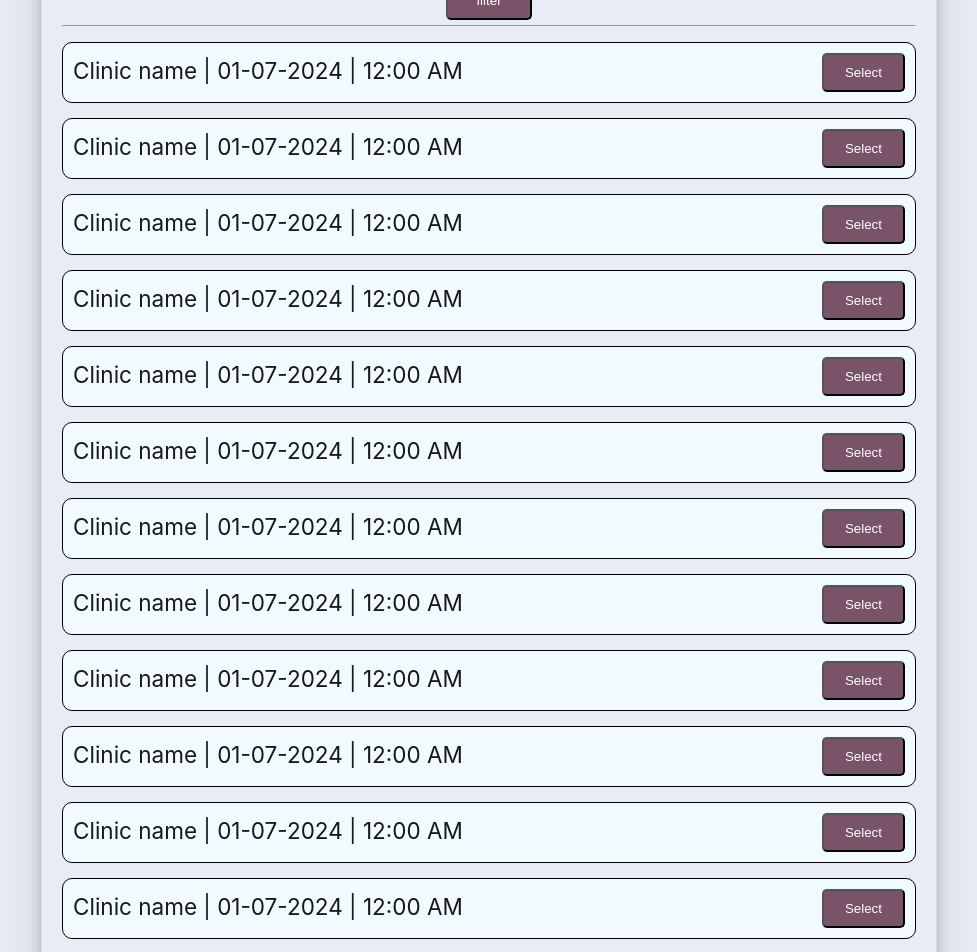
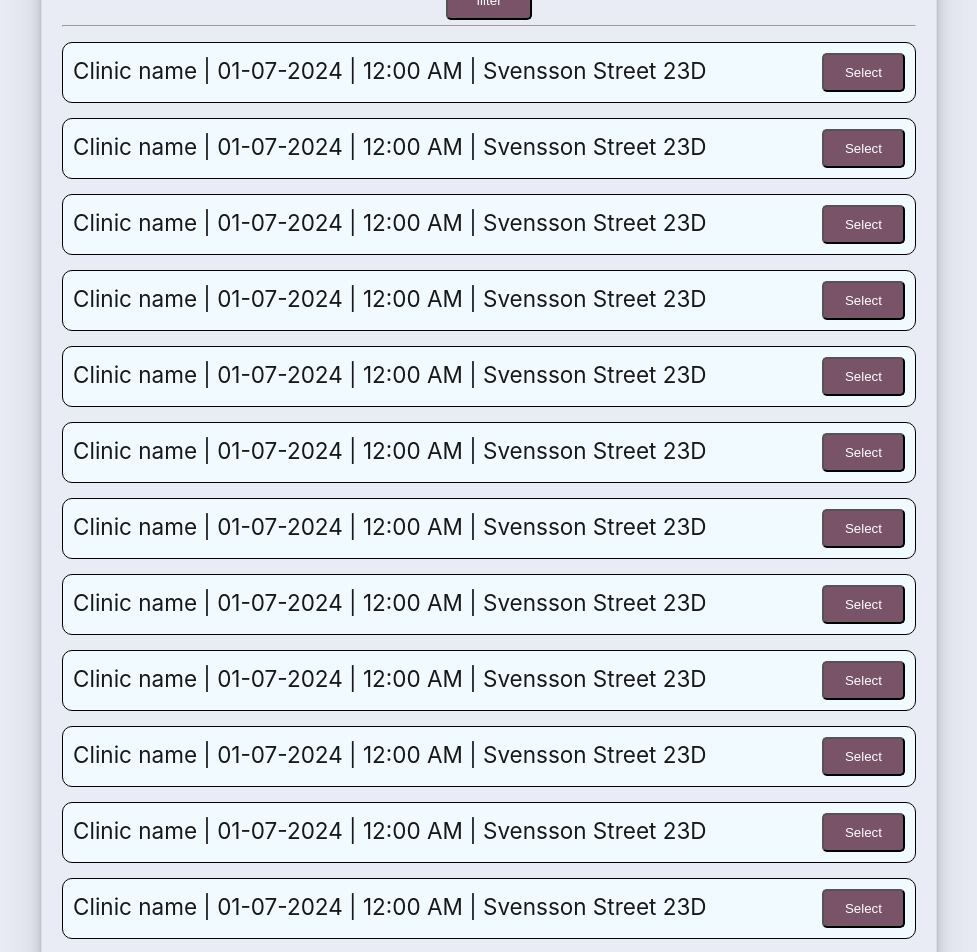
Before and after one commit to gusalzib/Distributed-Systems---Dental-Health-Care-System, a Vue app in the folder dentalHeathcareSystem/client_patient/: page /new/appointment in a window 1280 px wide. Shown: the part 280-1232 px from the top of the page, without its empty margins (151-1128 px from the left). Built offline with nearby package versions, Linux system fonts and the light colour scheme; no server answers.

Commit message:
#18 add instructions box to home.vue

```diff
--- a/dentalHeathcareSystem/client_patient/src/assets/base.css
+++ b/dentalHeathcareSystem/client_patient/src/assets/base.css
@@ -74,7 +74,7 @@
 
 body {
   min-height: 100vh;
-  color: var(--color-text);
+  /* color: var(--color-text); */
   background: var(--body-bg);
   transition:
     color 0.5s,
--- a/dentalHeathcareSystem/client_patient/src/assets/main.css
+++ b/dentalHeathcareSystem/client_patient/src/assets/main.css
@@ -118,7 +118,7 @@ header{
   height: auto;
   margin: 10px auto;
   padding: 10px;
-  box-shadow: var(--medium-shadow);
+  /* box-shadow: var(--medium-shadow); */
 }
 
 .announcements-container{
@@ -137,14 +137,25 @@ header{
 
 .instructions-container{
   margin: 50px auto;
-  border: 1px yellowgreen solid;
+  padding: 20px;
+  border-radius: 10px;
   width: 90%;
   height: auto;
   box-shadow: var(--light-shadow);
 }
 
 .instruction-card{
-  border: 2px red solid;
+  background-color: #d8e5ed;
+  margin: 5px auto;
+  padding: 10px;
+}
+
+.instruction-span{
+  font-weight: 600;
+}
+
+.instruction-item{
+  display: inline;
 }
 /*XXXXXXXXXXXXXXXXXXXXXXXXXXXXXXXXXXXXXXXXXXXXXXXXX New Appointment PAGE  xxxxxxxxxxxxxxxxxxxxxxxxxxxxxxxxxxxxxxxxxxxxxxxxxxxxxxxx*/
 
--- a/dentalHeathcareSystem/client_patient/src/views/Home.vue
+++ b/dentalHeathcareSystem/client_patient/src/views/Home.vue
@@ -26,7 +26,35 @@
 
       <br/>
 
+      <div class="instructions-container">
+        <h2>How to book your appointment?</h2>
+        <div class="instruction-card">
+          <p class="instruction-item"><span class="instruction-span">Login:</span> before making a new appointment you have to login to your account,
+            or register yourself if you don't already have an account. You can register </p><router-link class="additional-links" to="/signup">here</router-link>
+        </div>
 
+        <div class="instruction-card">
+          <p class="instruction-item"><span class="instruction-span">Choose a time slot:</span> select an available time for your appointment. <em>Only open slots will be displayed. </em> </p><router-link class="additional-links" to="/signup">Make a new appointment</router-link>
+        </div>
+
+        <div class="instruction-card">
+          <p class="instruction-item"><span class="instruction-span">Pick your clinic:</span>Use the search bar to find and choose your preferred dental clinic. You can search either by name or address.</p>
+        </div>
+
+        <div class="instruction-card">
+          <p class="instruction-item"><span class="instruction-span">Fill in your personal information:</span> After selecting the clinic, date and time slot, fill in your name,
+            contact information and any additional notes for the dentist.
+            If you want to learn more about how we handle your personal information, please visit this page </p><router-link class="additional-links"  to="/signup">Privacy policy</router-link>
+        </div>
+
+        <div class="instruction-card">
+          <p class="instruction-item"><span class="instruction-span">Confirm your booking:</span> review your details and click on the "Confirm Appointment" button. You will see a confirmation message shortly.</p>
+        </div>
+
+        <div class="instruction-card">
+          <p class="instruction-item"><span class="instruction-span">Support:</span> do not hesitate to contact us if you run into problems or have any questions!</p>
+        </div>
+      </div>
     </div>
   </main>
 </template>
--- a/dentalHeathcareSystem/client_patient/src/views/NewAppointment.vue
+++ b/dentalHeathcareSystem/client_patient/src/views/NewAppointment.vue
@@ -21,61 +21,61 @@
           <hr>
 
           <div class="appointments-card">
-            <h2><strong>Clinic name </strong>| 01-07-2024 | 12:00 AM</h2>
+            <h2><strong>Clinic name </strong>| 01-07-2024 | 12:00 AM | Svensson Street 23D</h2>
             <button class="select-button">Select</button>
           </div>
           <div class="appointments-card">
-            <h2><strong>Clinic name </strong>| 01-07-2024 | 12:00 AM</h2>
+            <h2><strong>Clinic name </strong>| 01-07-2024 | 12:00 AM | Svensson Street 23D</h2>
             <button class="select-button">Select</button>
           </div>
           <div class="appointments-card">
-            <h2><strong>Clinic name </strong>| 01-07-2024 | 12:00 AM</h2>
+            <h2><strong>Clinic name </strong>| 01-07-2024 | 12:00 AM | Svensson Street 23D</h2>
             <button class="select-button">Select</button>
           </div>
           <div class="appointments-card">
-            <h2><strong>Clinic name </strong>| 01-07-2024 | 12:00 AM</h2>
+            <h2><strong>Clinic name </strong>| 01-07-2024 | 12:00 AM | Svensson Street 23D</h2>
             <button class="select-button">Select</button>
           </div>
           <div class="appointments-card">
-            <h2><strong>Clinic name </strong>| 01-07-2024 | 12:00 AM</h2>
+            <h2><strong>Clinic name </strong>| 01-07-2024 | 12:00 AM | Svensson Street 23D</h2>
             <button class="select-button">Select</button>
           </div>
 
           <div class="appointments-card">
-            <h2><strong>Clinic name </strong>| 01-07-2024 | 12:00 AM</h2>
+            <h2><strong>Clinic name </strong>| 01-07-2024 | 12:00 AM | Svensson Street 23D</h2>
             <button class="select-button">Select</button>
           </div>
           <div class="appointments-card">
-            <h2><strong>Clinic name </strong>| 01-07-2024 | 12:00 AM</h2>
+            <h2><strong>Clinic name </strong>| 01-07-2024 | 12:00 AM | Svensson Street 23D</h2>
             <button class="select-button">Select</button>
           </div>
 
           <div class="appointments-card">
-            <h2><strong>Clinic name </strong>| 01-07-2024 | 12:00 AM</h2>
+            <h2><strong>Clinic name </strong>| 01-07-2024 | 12:00 AM | Svensson Street 23D</h2>
             <button class="select-button">Select</button>
           </div>
           <div class="appointments-card">
-            <h2><strong>Clinic name </strong>| 01-07-2024 | 12:00 AM</h2>
+            <h2><strong>Clinic name </strong>| 01-07-2024 | 12:00 AM | Svensson Street 23D</h2>
             <button class="select-button">Select</button>
           </div>
           <div class="appointments-card">
-            <h2><strong>Clinic name </strong>| 01-07-2024 | 12:00 AM</h2>
+            <h2><strong>Clinic name </strong>| 01-07-2024 | 12:00 AM | Svensson Street 23D</h2>
             <button class="select-button">Select</button>
           </div>
           <div class="appointments-card">
-            <h2><strong>Clinic name </strong>| 01-07-2024 | 12:00 AM</h2>
+            <h2><strong>Clinic name </strong>| 01-07-2024 | 12:00 AM | Svensson Street 23D</h2>
             <button class="select-button">Select</button>
           </div>
           <div class="appointments-card">
-            <h2><strong>Clinic name </strong>| 01-07-2024 | 12:00 AM</h2>
+            <h2><strong>Clinic name </strong>| 01-07-2024 | 12:00 AM | Svensson Street 23D</h2>
             <button class="select-button">Select</button>
           </div>
           <div class="appointments-card">
-            <h2><strong>Clinic name </strong>| 01-07-2024 | 12:00 AM</h2>
+            <h2><strong>Clinic name </strong>| 01-07-2024 | 12:00 AM | Svensson Street 23D</h2>
             <button class="select-button">Select</button>
           </div>
           <div class="appointments-card">
-            <h2><strong>Clinic name </strong>| 01-07-2024 | 12:00 AM</h2>
+            <h2><strong>Clinic name </strong>| 01-07-2024 | 12:00 AM | Svensson Street 23D</h2>
             <button class="select-button">Select</button>
           </div>
         </div>
```
